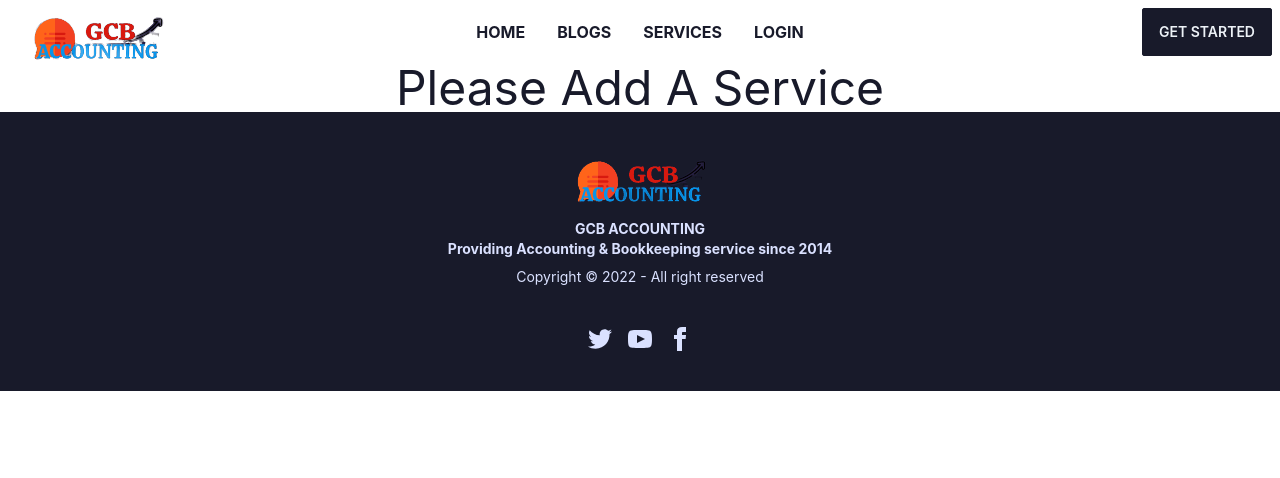
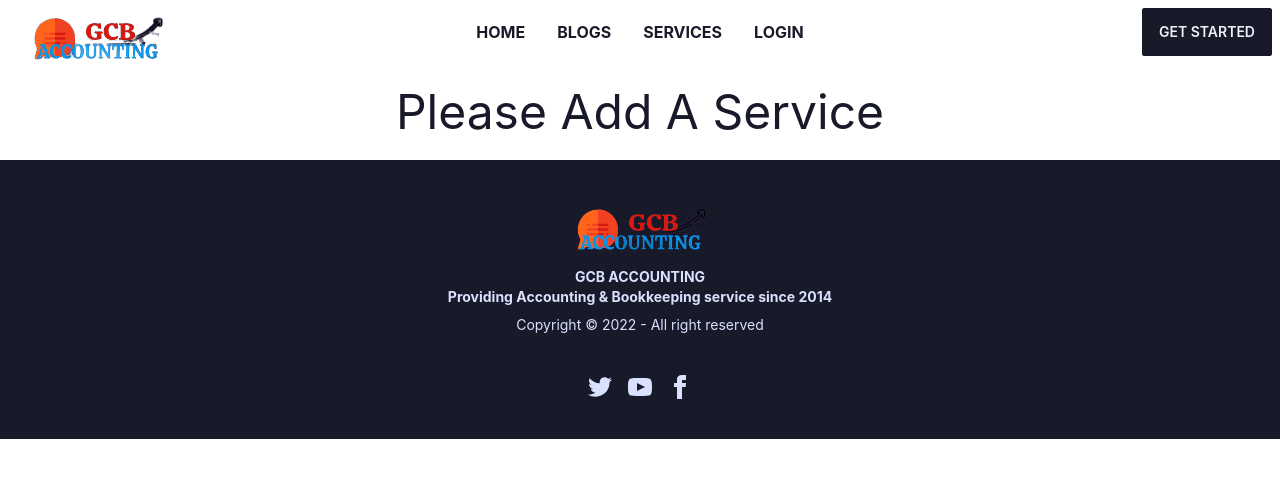
Before and after one commit to gobindacb/gcb-accounting-client, a React (Create React App) app: page /addservice in a window 1280 px wide. Shown: the top 478 px of the page. Built offline with nearby package versions, Linux system fonts and the light colour scheme; no server answers.

Commit message:
review service add

```diff
--- a/src/Pages/AddService/AddService.js
+++ b/src/Pages/AddService/AddService.js
@@ -2,7 +2,7 @@ import React from 'react';
 
 const AddService = () => {
     return (
-        <div className='text-center'>
+        <div className='text-center p-6'>
             <h1 className='text-5xl'>Please Add A Service</h1>
         </div>
     );
```
